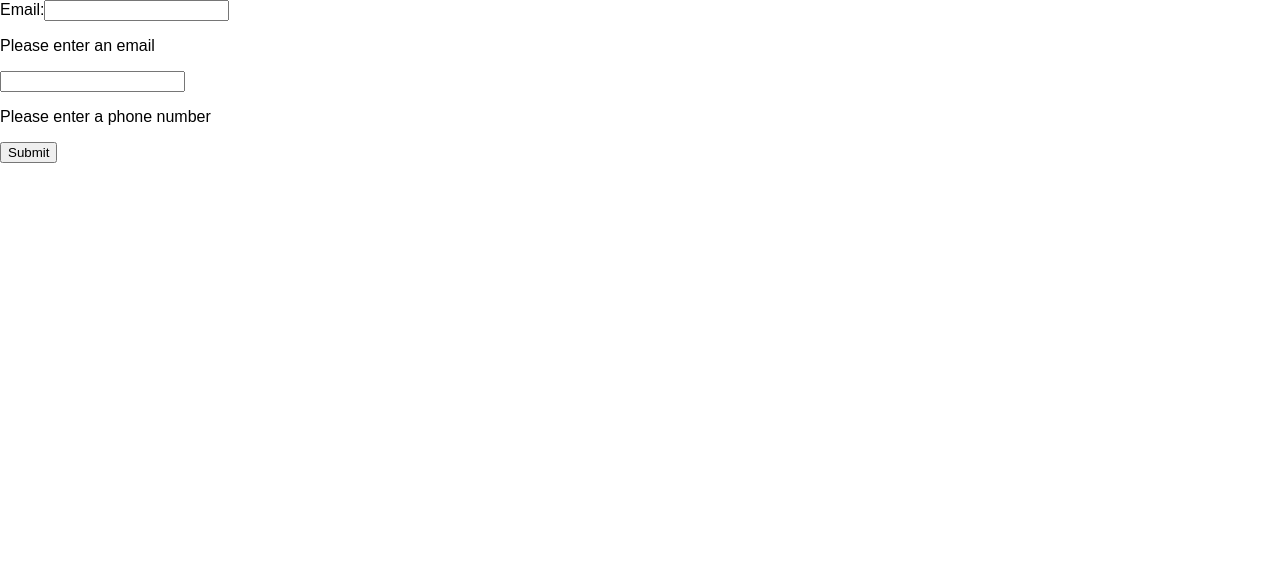
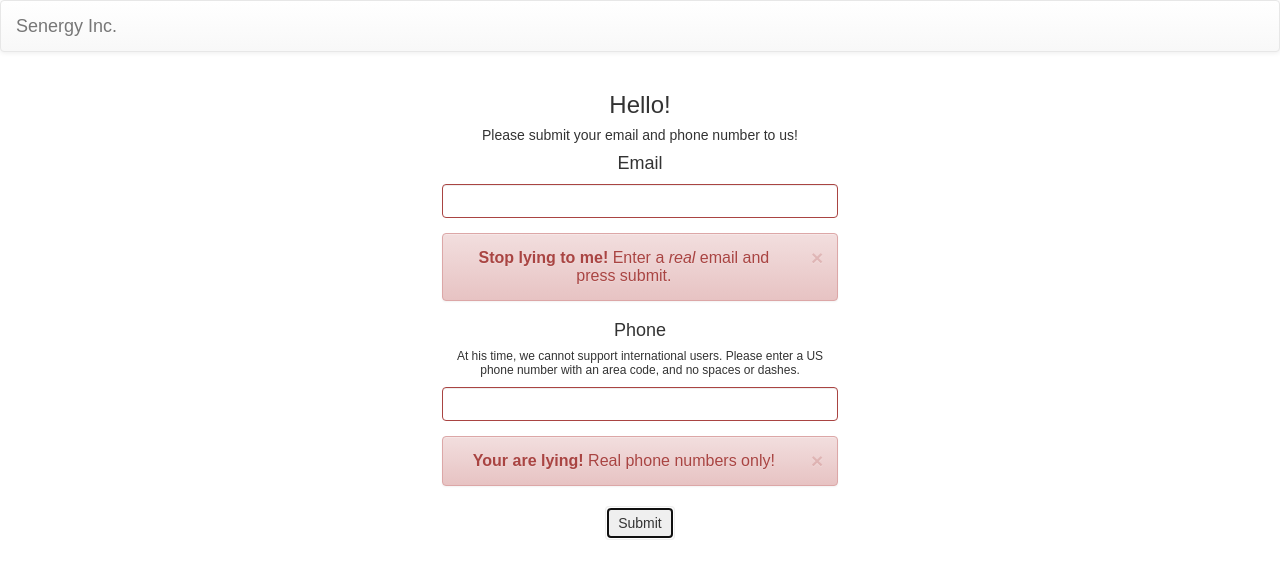
Before and after one commit to DannMcC/code-test, a React app: page / in a window 1280 px wide. Both pictures are taken after a click on the input "Submit". Built offline with nearby package versions, Linux system fonts and the light colour scheme; some packages are replaced by stand-ins of ours.

Commit message:
finished styling

```diff
--- a/src/components/App.js
+++ b/src/components/App.js
@@ -4,10 +4,15 @@ class App extends Component {
   constructor (props) {
     super(props)
     this.state = {
+      emailForm: 'form-group',
       email: '',
-      emailCheck: 'Please enter an email',
+      emailCheck: '',
+      emailAlert: '',
+      phoneForm: 'form-group',
       phone: '',
-      phoneCheck: 'Please enter a phone number'
+      phoneCheck: '',
+      phoneAlert: '',
+      doneAlert: ''
     }
 
     this.handleChange = this.handleChange.bind(this)
@@ -22,68 +27,115 @@ class App extends Component {
     this.setState({phone: event.target.value})
   }
   emailChecker (x) {
-    let foo = 'nothing'
     let arr = x.split('')
     if ((arr.indexOf('@') >= 1) && (arr.indexOf('.') >= (arr.indexOf('@') + 2))) {
-      foo = 'ayyyyyy'
+      this.setState({emailForm: 'col-lg-2 form-group has-success'})
+      this.setState({emailAlert: ''})
+      this.setState({emailCheck: true})
     } else {
-      foo = 'naahhh'
+      this.setState({emailForm: 'form-group has-error'})
+      this.setState({emailAlert:
+  <div className='alert alert-dismissible alert-danger'>
+    <button type='button' className='close' data-dismiss='alert'>&times;</button>
+    <strong>Stop lying to me!</strong> Enter a <i> real </i> email and press submit.
+        </div>})
     }
-    console.log(x)
-    console.log(foo)
   }
   phoneChecker (x) {
-    let foo = 'nothing'
     let arr = x.split('')
     if (
-      (arr[0] || arr[3] === 0) ||
+      (arr[0] === '0') ||
+      (arr[3] === '0') ||
       (arr.length !== 10) ||
       ((arr[0] - arr[1] === 0) && (arr[1] - arr[2] === 0)) ||
-      (x = '1234567890')
+      (x === '1234567890') ||
+      (x === '0987654321') ||
+      (x === '9876543210') ||
+      (x === '0123456789') ||
+      (x === '0101010101') ||
+      (x === '1010101010') ||
+      (isNaN(parseInt(x)))
 
     ) {
-      foo = 'ayyyyyy'
+      this.setState({phoneForm: 'form-group has-error'})
+      this.setState({phoneAlert:
+  <div className='alert alert-dismissible alert-danger'>
+    <button type='button' className='close' data-dismiss='alert'>&times;</button>
+    <strong>Your are lying!</strong> Real phone numbers only!
+        </div>})
     } else {
-      foo = 'naahhh'
+      this.setState({phoneForm: 'form-group has-success'})
+      this.setState({phoneCheck: true})
+      this.setState({phoneAlert: ''})
+      this.doneCheck()
     }
-    console.log(x)
-    console.log(foo)
+  }
+  doneCheck () {
+    if ((this.state.phoneCheck === true) && (this.state.emailCheck === true)) {
+      this.setState({doneAlert:
+  <div className='alert alert-dismissible alert-success'>
+    <button type='button' className='close' data-dismiss='alert'>&times;</button>
+    <strong>Well done!</strong> You successfully read <a href='#' className='alert-link'>this important alert message</a>.
+        </div>
+      })
+    }
   }
 
   handleSubmit (event) {
     console.log('Information has been submitted: ' + this.state.email + this.state.phone)
     this.emailChecker(this.state.email)
-    this.emailChecker(this.state.phone)
+    this.phoneChecker(this.state.phone)
     event.preventDefault()
   }
   render () {
     return <div>
-      <form onSubmit={this.handleSubmit}>
-        Email:
-        <input type='text'
+      <nav className='navbar navbar-default'>
+        <div className='container-fluid'>
+          <div className='navbar-header' />
+          <button type='button' className='navbar-toggle collapsed' data-toggle='collapse' data-target='#bs-example-navbar-collapse-1' />
+          <a className='navbar-brand' href='#'>Senergy Inc.</a>
+        </div>
+      </nav>
+      <div className='col-md-4 col-md-offset-4 text-center mt24'>
+        <h3>Hello!</h3>
+        <h5> Please submit your email and phone number to us! </h5>
+        <h4> Email</h4>
+        <div className={this.state.emailForm}>
+          <input className='form-control'
+            id='focusedInput'
+            type='text'
             value={
             this.state.email
           }
             onChange={
             this.handleChange
-          }
-         />
-        <p>{this.state.emailCheck}</p>
-        <input type='text'
+          } />
+        </div>
+        <div>{this.state.emailAlert}</div>
+        <div className={this.state.phoneForm}>
+          <h4> Phone </h4>
+          <h6>At his time, we cannot support international users. Please enter a US phone number with an area code, and no spaces or dashes.</h6>
+          <input className='form-control'
+            id='focusedInput'
+            type='text'
             value={
               this.state.phone
             }
             onChange={
               this.handleChangePhone
-            }
-           />
-        <p>{this.state.phoneCheck}</p>
+            } />
+        </div>
+
+        <div>{this.state.phoneAlert}</div>
+        <form onSubmit={this.handleSubmit}>
           <input type='submit'
             value='Submit'
+            className='btn'
             />
+          <div>{this.state.doneAlert}</div>
         </form>
+      </div>
     </div>
   }
 }
-
 export default App
--- a/src/index.html
+++ b/src/index.html
@@ -4,6 +4,11 @@
   <meta charset="UTF-8">
   <meta name="viewport" content="width=device-width, user-scalable=no, minimum-scale=1.0, maximum-scale=1.0">
   <title>Code Test</title>
+  <!-- Latest compiled and minified CSS -->
+<link rel="stylesheet" href="https://maxcdn.bootstrapcdn.com/bootstrap/latest/css/bootstrap.min.css">
+
+<!-- Optional theme -->
+<link rel="stylesheet" href="https://maxcdn.bootstrapcdn.com/bootstrap/latest/css/bootstrap-theme.min.css">
   <style>#root .loading { position: fixed; top: 0; right: 0; left: 0; bottom: 0; display: flex; justify-content: center; align-items: center; }</style>
 </head>
 <body>
```
Also changed, not shown: 1 other file. Lines whose indentation alone changed are shown as unchanged.
